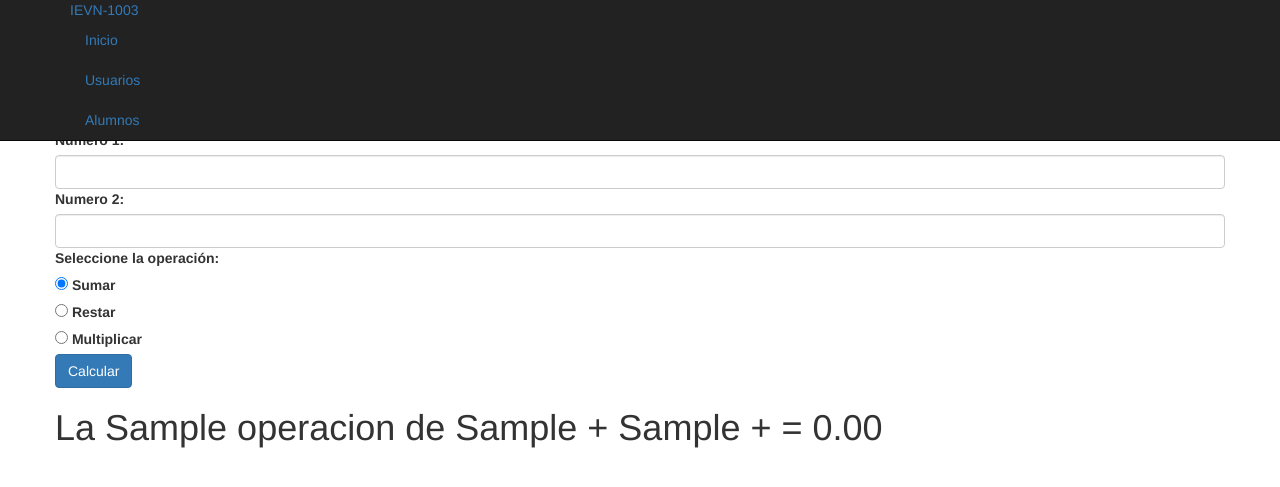
After one commit to IEVN1003-22001424/IntroFlask, a Flask app: template basesFlask/templates/operasbas.html in a window 1280 px wide. The commit adds this page. Shown: the top 487 px of the page. Run offline with Flask 3, Linux system fonts and the light colour scheme; the template is opened without the code that fills it: most values are stand-ins (such as "Sample title", 1, 10 or a date in 2020); some libraries are stand-ins or nearby versions.

Commit message:
conexiondbs-17/10/2026

```diff
--- a/src/templates/layout.html
+++ b/basesFlask/templates/layout.html
@@ -12,7 +12,7 @@
     <link href="../static/bootstrap/css/bootstrap-responsive.min.css" rel="stylesheet"/>
     <meta name="viewport" content="width=device-width, initial-scale=1.0">
 
-    <title>Document</title>
+    <title>PWA</title>
 </head>
 <body>
     <div class="navbar navbar navbar-inverse navbar-fixed-top">
@@ -20,7 +20,7 @@
         <div class="navbar-inner">
             <div class="container">
                 <a class="brand" href="">
-                    IDGS-801
+                    IEVN-1003
                 </a>
 
             <ul class="nav">
@@ -50,7 +50,7 @@
    <div class="container">
     <div class="row">
 
-
+        <!-- PODRA COMPARTIR EL STILO EN TODAS LAS PAGINAS QUE ESTAMOS USANDO -->
         {%block container%}
 
         {%endblock%}
--- /dev/null
+++ b/basesFlask/templates/operasbas.html
@@ -0,0 +1,43 @@
+{% extends "layout.html"%}
+{%block container%}
+    <h1>Operaciones Basicas</h1>
+    <form action="/operasbas" method="post">
+
+    <div class="mb-3">
+
+        <label for="n1" class="form-label">Numero 1:</label>
+    <input type="number" class="form-control" id="n1" name="n1">
+    </div>
+    <div class="mb-3">
+
+        <label for="n2" class="form-label">Numero 2:</label>
+    <input type="number" class="form-control" id="n2" name="n2">
+    </div>
+    <label class="form-label">Seleccione la operación:</label>
+
+                <div class="form-check">
+    <input class="form-check-input" type="radio" name="operacion" value="sumar" checked>
+    <label class="form-check-label">Sumar</label>
+    </div>
+
+                <div class="form-check">
+    <input class="form-check-input" type="radio" name="operacion" value="restar">
+    <label class="form-check-label">Restar</label>
+    </div>
+
+                <div class="form-check">
+    <input class="form-check-input" type="radio" name="operacion" value="multiplicar">
+    <label class="form-check-label">Multiplicar</label>
+    </div>
+
+
+    <button type="submit" class="btn btn-primary">Calcular</button>
+    </form>
+
+    <h1>
+        La {{operacion}} de {{ n1 }} + {{ n2 }} +
+          = {{ "%.2f"|format(res)}}
+    </h1>
+
+
+{% endblock %}
--- a/src/app.py
+++ b/src/app.py
@@ -1,41 +1,55 @@
-from flask import Flask, render_template
+
+from flask import Flask, jsonify, request
+from flask_mysqldb import MySQL
+
+# Es la compatibilidad entre la conexión y la seguridad.
+from flask_cors import CORS
+from config import config
 
 app = Flask(__name__)
 
-#Format sirve para hacer un pre formateo a la norma
-#Decoradores o Rutas por medio de ruta
-
-@app.route("/")
-def index():
-    titulo = "Pagina de Inicio"
-    listado = ['Pyton', 'Flask', 'Jinja2', 'HTML', 'CSS']
-    return render_template("./index.html" , titulo=titulo,listado=listado)
+CORS(app)
+con = MySQL(app)
 
 
-@app.route("/hola")
-def Hola():
-    return "<h1> Hola PWA - IEVN1003 </h1>"
+@app.route("/alumnos", methods=['GET'])
+def lista_alumnos():
+    try:
+        cursor = con.connection.cursor()
+        sql = "SELECT * FROM alumnos"
+        cursor.execute(sql)
+        datos = cursor.fetchall()
+        alumnos = []
+
+        for fila in datos:
+            alumno = {
+                "matricula": fila[0],
+                "nombre": fila[1],
+                "apaterno": fila[2],
+                "amaterno": fila[3],
+                "correo": fila[4]
+            }
+
+            alumnos.append(alumno)
+
+        return jsonify({
+            'alumnos': alumnos,
+            'mensaje': "Lista de Alumnos",
+            'exito': True
+        })
+
+    except Exception as ex:
+        return jsonify({
+            'mensaje': str(ex),
+            'exito': False
+        }), 500
 
 
-@app.route("/numero/<int:n>")
-def numero(n):
-    return "<h1> Numero {} </h1>".format(n)
-
-
-@app.route("/user/<string:nom>")
-def user(nom):
-    return "<h1> Hola User: {} </h1>".format(nom)
-
-
-@app.route("/user/<int:id>/<string:username>")
-def user_id(id, username):
-    return "<h1> ID: {} Nombre: {} </h1>".format(id, username)
-
-
-@app.route("/suma/<float:n1>/<float:n2>")
-def suma(n1, n2):
-    return "<h1>La Suma es: {} </h1>".format(n1+n2)
+def pagina_no_encontrada(error):
+    return "<h1>Pagina no Encontrada</h1>"
 
 
 if __name__ == "__main__":
-    app.run(debug=True)
+    app.config.from_object(config['development'])
+    app.register_error_handler(404, pagina_no_encontrada)
+    app.run(host='0.0.0.0', port=5000)
```
Also changed, not shown: basesFlask/app1.py (added, +84 -0 lines), basesFlask/templates/distancia.html (added, +40 -0 lines), basesFlask/templates/index.html (added, +12 -0 lines), requirements.txt (+29 -7 lines), src/config.py (added, +10 -0 lines), src/templates/index.html (deleted, +0 -19 lines).
